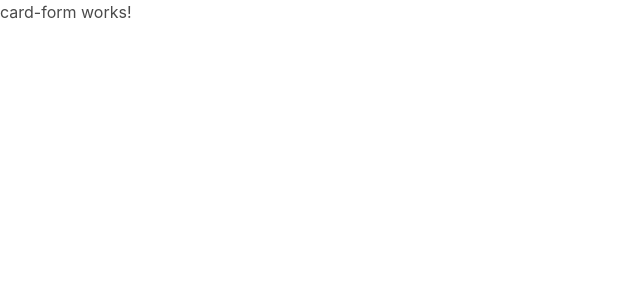
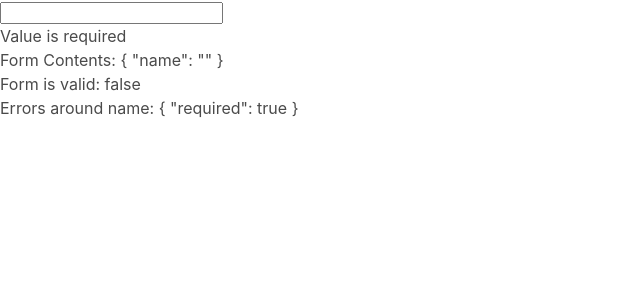
Before and after one commit to SoyUnAlumno/uReactiveFormsCreditCard, an Angular app: page / in a window 1280 px wide. Shown: the top 300 px of the page, without its empty margins (0-640 px from the left). Built offline with nearby package versions, Linux system fonts and the light colour scheme.

Commit message:
validate user input without using components

```diff
--- a/src/app/card-form/card-form.component.html
+++ b/src/app/card-form/card-form.component.html
@@ -1 +1,21 @@
-<p>card-form works!</p>
+<form [formGroup]="cardForm">
+  <input formControlName="name" />
+  <!-- Checks if errors is null-->
+  <ng-container *ngIf="cardForm.controls['name'].errors">
+    <div *ngIf="cardForm.controls['name'].errors['required']">
+      Value is required
+    </div>
+    <div *ngIf="cardForm.controls['name'].errors['minlength']">
+        Value must be longer
+        (entered: {{ cardForm.controls['name'].errors['minlength']['actualLength'] }}
+        | minimum: {{ cardForm.controls['name'].errors['minlength']['requiredLength'] }})
+      </div>
+  </ng-container>
+</form>
+
+<!-- Debugs -->
+<div>Form Contents: {{ cardForm.value | json }}</div>
+<div>Form is valid: {{ cardForm.valid }}</div>
+<div>Errors around name: {{ cardForm.controls["name"].errors | json }}</div>
+<!-- Can also be found like this:
+<div>Errors around name: {{ cardForm.get('name').errors | json }}</div> -->
--- a/src/app/card-form/card-form.component.ts
+++ b/src/app/card-form/card-form.component.ts
@@ -1,4 +1,5 @@
 import { Component, OnInit } from '@angular/core';
+import { FormGroup, FormControl, Validators } from '@angular/forms';
 
 @Component({
   selector: 'app-card-form',
@@ -6,7 +7,13 @@ import { Component, OnInit } from '@angular/core';
   styleUrls: ['./card-form.component.css']
 })
 export class CardFormComponent implements OnInit {
+cardForm = new FormGroup({
+  name: new FormControl('', [
+    Validators.required,
+    Validators.minLength(3)
+  ]),
 
+});
   constructor() { }
 
   ngOnInit(): void {
```
